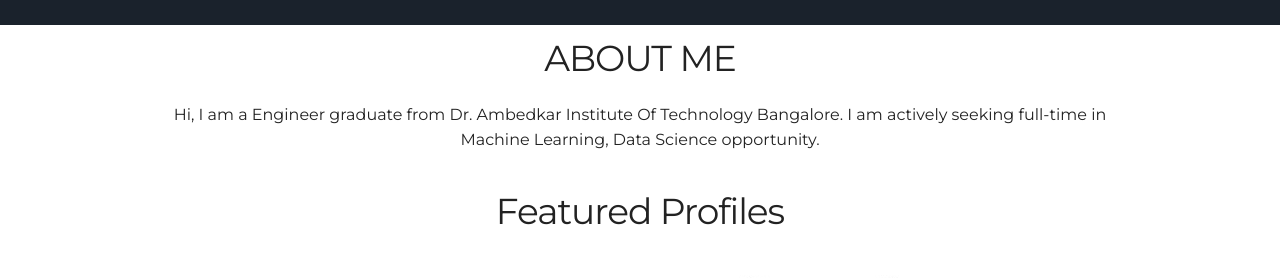
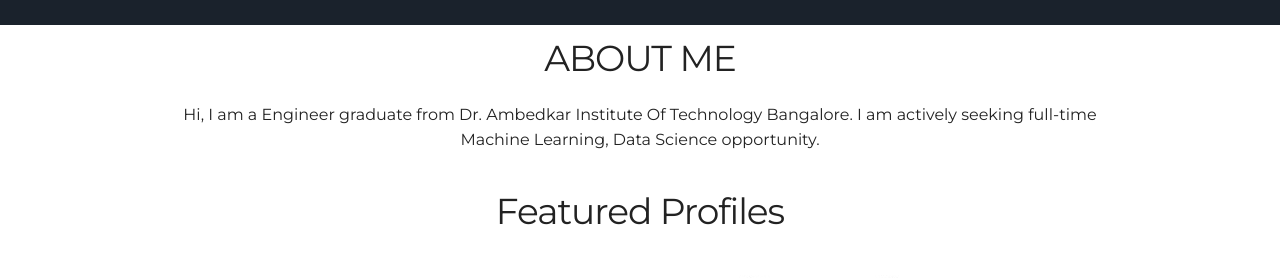
Before and after one commit to heroorkrishna/krishnah.github.io, a Jekyll site: the page built from index.html, in a window 1280 px wide. Shown: the part 882-1160 px from the top of the page. Built offline with Jekyll 4.4.1, drawn with Linux system fonts in a browser that asks for light colours.

```diff
--- a/_config.yml
+++ b/_config.yml
@@ -6,7 +6,7 @@ description: A website about my all projects and profiles
 
 # User settings
 username: Hey! I'm Krishna Heroor
-user_description: Hi, I am a Engineer graduate from  Dr. Ambedkar Institute Of Technology Bangalore. I am actively seeking full-time in Machine Learning, Data Science opportunity.
+user_description: Hi, I am a Engineer graduate from  Dr. Ambedkar Institute Of Technology Bangalore. I am actively seeking full-time Machine Learning, Data Science opportunity.
 user_title: Machine Learning Practitioner
 email: heroorkrishna@gmail.com
 twitter_username: krishnaheroor
```
